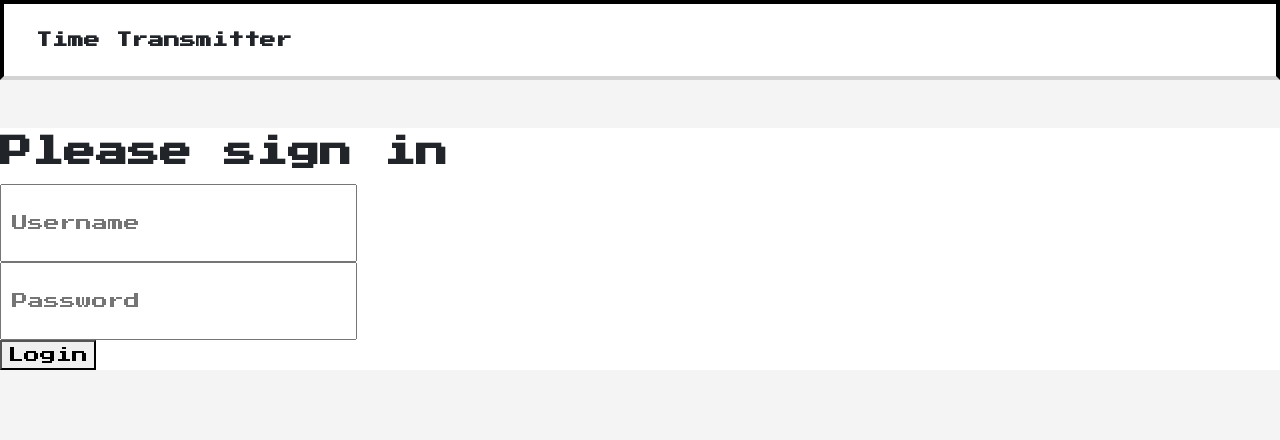
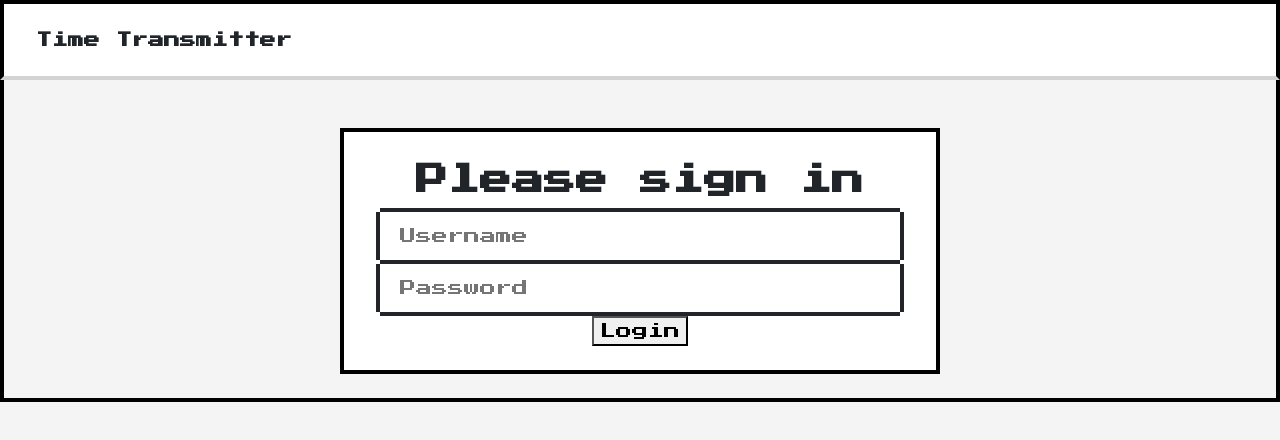
Before and after one commit to olivierpierre85/infinite-stories, a Vue app in the folder public_html/: page /login in a window 1280 px wide. Shown: the top 440 px of the page. Built offline with nearby package versions, Linux system fonts and the light colour scheme.

Commit message:
decent look for login vue

```diff
--- a/public_html/src/components/Login.vue
+++ b/public_html/src/components/Login.vue
@@ -1,22 +1,19 @@
 <template>
   <div>
-  <div class="container text-dark">
-    <div class="row justify-content-md-center">
-      <div class="col-md-5 p-3 login justify-content-md-center">
-        <h1 class="h3 mb-3 font-weight-normal text-center">Please sign in</h1>
+  <div class="nes-container">
+    <div class="nes-container login">
+      <h1>Please sign in</h1>
 
       <p v-if="incorrectAuth">Incorrect username or password entered - please try again</p>
       <form v-on:submit.prevent="login">
-          <div class="form-group">
-            <input type="text" name="username" id="user" v-model="username" class="form-control" placeholder="Username">
+        <div class="nes-field">
+          <input type="text" name="username" id="user" v-model="username" class="nes-input" placeholder="Username">
         </div>
-          <div class="form-group">
-            <input type="password" name="password" id="pass" v-model="password" class="form-control" placeholder="Password">
+        <div class="nes-field">
+          <input type="password" name="password" id="pass" v-model="password" class="nes-input" placeholder="Password">
         </div>
         <button type="submit" class="btn btn-lg btn-primary btn-block">Login</button>
       </form>
-
-      </div>
     </div>
   </div>
   </div>
@@ -56,7 +53,11 @@ body {
 }
 .login{
   background-color:#fff;
-    margin-top:10%;
+  margin-top:100px;
+  text-align: center;
+  max-width: 600px;
+  margin-left: auto;
+  margin-right: auto;
 }
 input {
     padding: 25px 10px;
```
Lines whose indentation alone changed are shown as unchanged.
